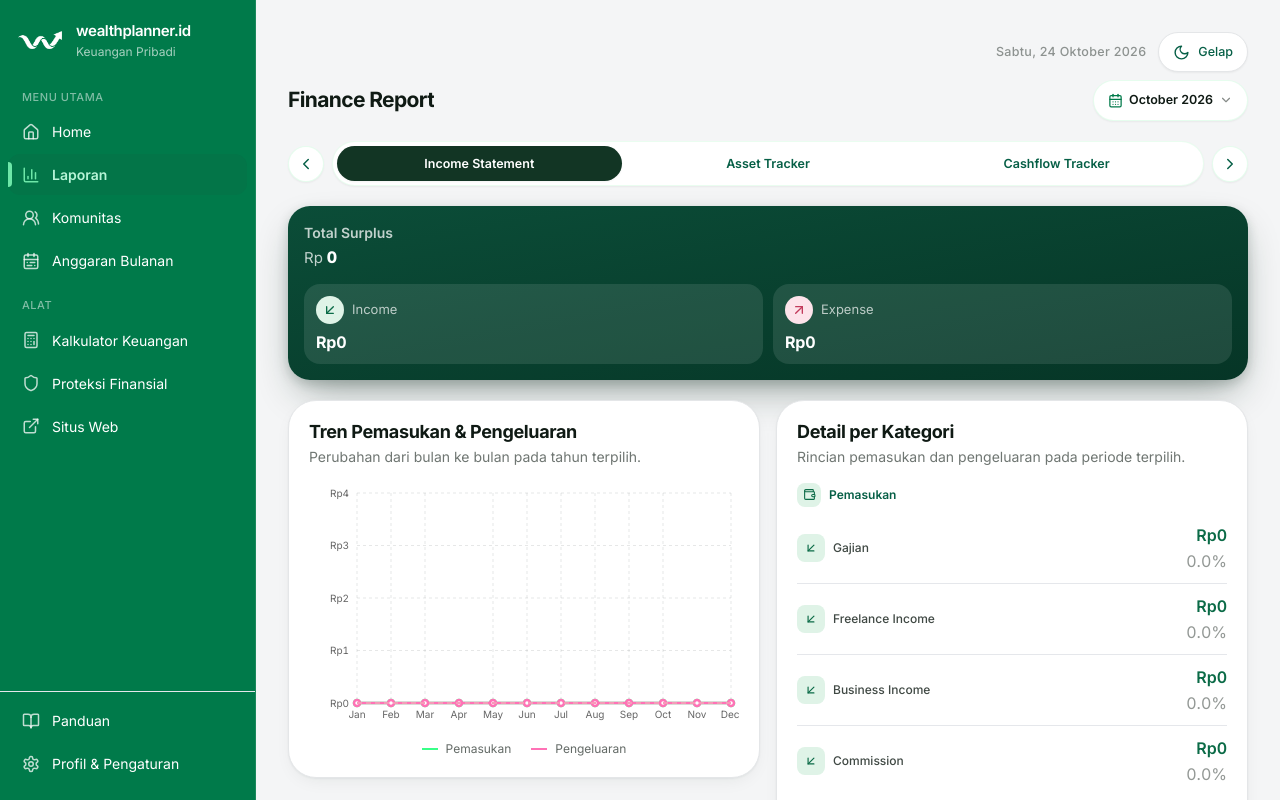
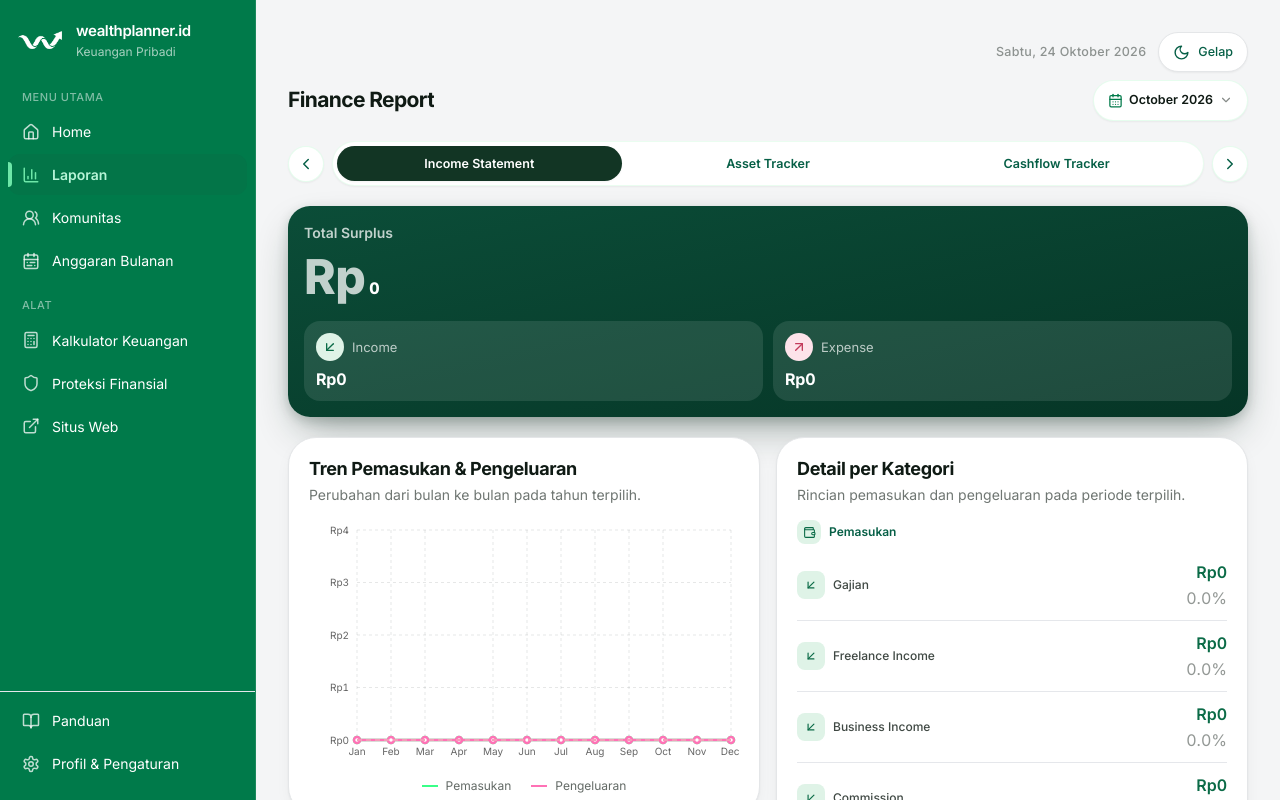
Before and after one commit to jasminework2023/personal-wealthplanner, a React (Vite) app: page /dashboard/finance in a window 1280 px wide. Shown: the top 800 px of the page. Built offline with nearby package versions, Linux system fonts and the light colour scheme; the HTML template or start-up script is replaced by a standard one.

Commit message:
Match Rp prefix size to report headline amounts

```diff
--- a/src/pages/DashboardFinance.tsx
+++ b/src/pages/DashboardFinance.tsx
@@ -300,7 +300,7 @@ export function DashboardFinance() {
         return <section className="report-summary-card rounded-[22px] bg-gradient-to-br from-[#0B4D38] to-[#063526] p-4 text-white shadow-float dark:from-[#0B4D38] dark:to-[#063526]">
           <p className="text-[14px] font-semibold text-white/75">{surplus >= 0 ? "Total Surplus" : "Total Defisit"}</p>
           <div className="mt-1 flex min-w-0 items-baseline gap-1 whitespace-nowrap">
-            <span className="shrink-0 text-[15px] text-white/75">Rp</span>
+            <span className="shrink-0 text-[clamp(38px,10.5vw,48px)] font-extrabold leading-tight tracking-[-0.6px] text-white/75">Rp</span>
             <span className="min-w-0 text-[clamp(38px,10.5vw,48px)] font-extrabold leading-tight tracking-[-0.6px] tabular-nums" style={{color: surplus < 0 ? "#FF5C7A" : "#FFFFFF"}}>{surplus < 0 ? "-" : ""}{surplusDigits}</span>
           </div>
           <div className="mt-[14px] grid grid-cols-2 gap-[10px]">
@@ -449,7 +449,7 @@ export function DashboardFinance() {
           return <div className="report-summary-card rounded-[22px] bg-gradient-to-br from-[#BDF7DF] to-[#61E5AC] p-4 text-[#071B12] dark:from-[#BDF7DF] dark:to-[#61E5AC]">
             <p className="text-[14px] font-semibold text-[#53697A]">Net cashflow</p>
             <div className="mt-1 flex min-w-0 items-baseline gap-1 whitespace-nowrap">
-              <span className="shrink-0 text-[15px] text-[#53697A]">Rp</span>
+              <span className="shrink-0 text-[clamp(38px,10.5vw,48px)] font-extrabold leading-tight tracking-[-0.6px] text-[#53697A]">Rp</span>
               <span className="min-w-0 text-[clamp(38px,10.5vw,48px)] font-extrabold leading-tight tracking-[-0.6px] text-[#123524] tabular-nums">{netCashflow < 0 ? "-" : ""}{netDigits}</span>
             </div>
             {trend !== null && <div className="mt-2 inline-flex items-center gap-1.5 rounded-full bg-[#123524]/[0.12] px-2.5 py-1 text-[12px] font-medium text-[#123524]"><span>{trend >= 0 ? <TrendingUp size={14}/> : <TrendingDown size={14}/>}</span><span>{trend >= 0 ? "+" : ""}{Math.round(trend)}% dari bulan lalu</span></div>}
```
